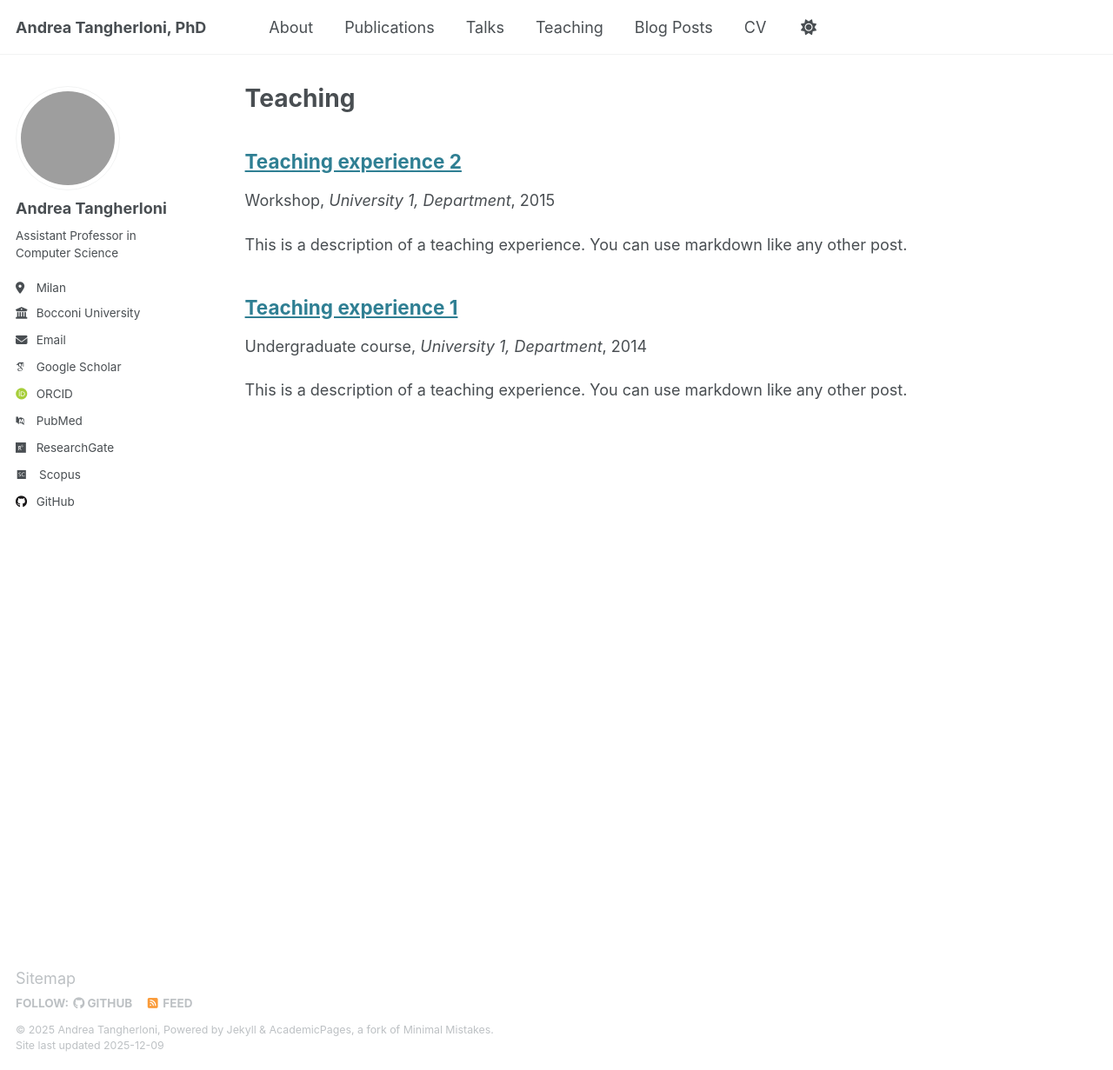
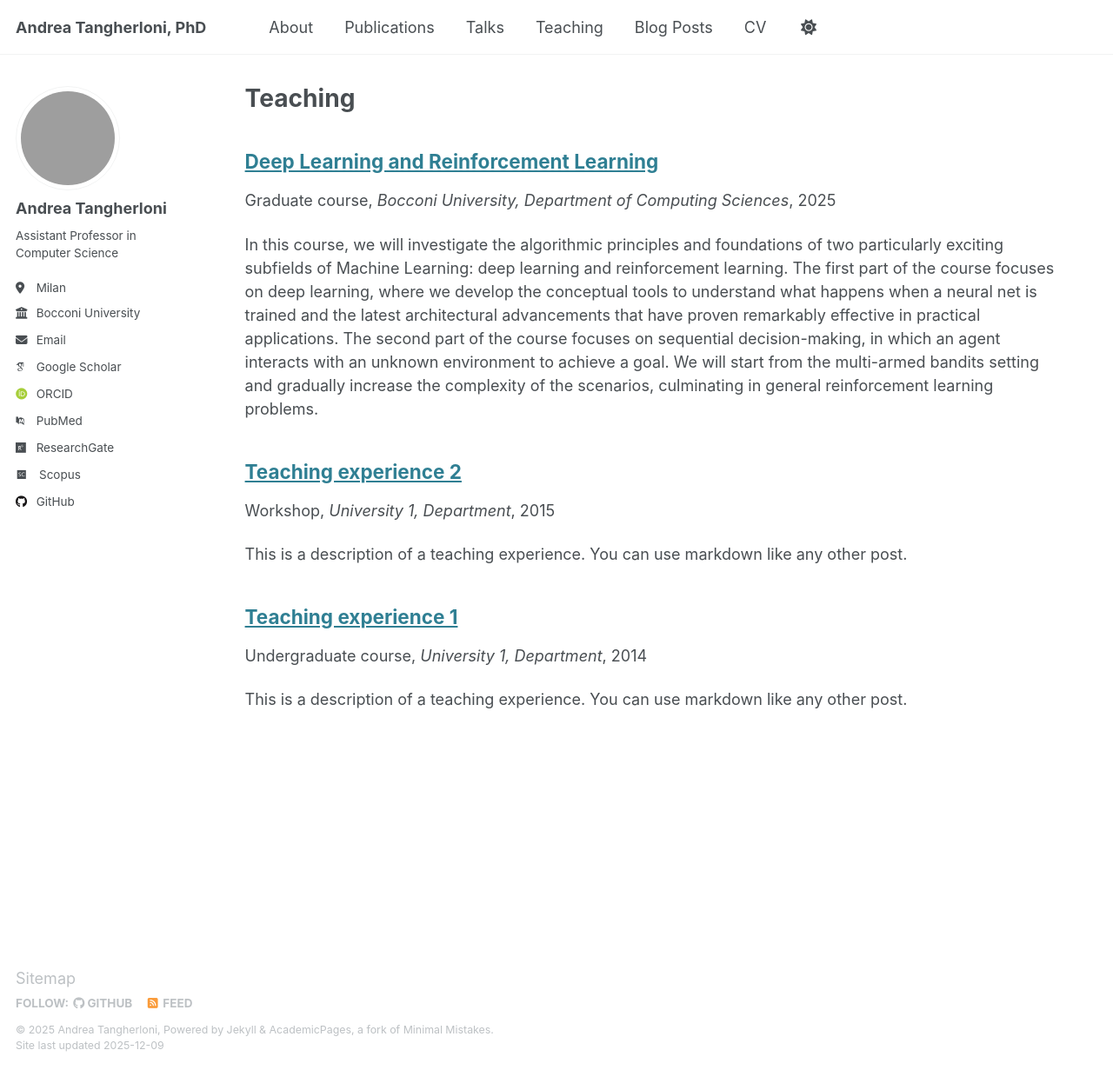
Before and after one commit to andreatangherloni/andreatangherloni.github.io, a Jekyll site: the page built from _pages/teaching.html, in a window 1280 px wide and 1231 px high. Shown: the whole window at 87% size. Built offline with Jekyll 4.4.1, drawn with Linux system fonts in a browser that asks for light colours; some web fonts are replaced.

Commit message:
working on teaching

```diff
--- /dev/null
+++ b/_teaching/DeepLearning-ReinforcementLearning.md
@@ -0,0 +1,11 @@
+---
+title: "Deep Learning and Reinforcement Learning"
+collection: teaching
+type: "Graduate course"
+permalink: /teaching/DeepLearning-ReinforcementLearning.md
+venue: "Bocconi University, Department of Computing Sciences"
+date: 09-12-2025
+location: "Milan, Italy"
+---
+
+In this course, we will investigate the algorithmic principles and foundations of two particularly exciting subfields of Machine Learning: deep learning and reinforcement learning. The first part of the course focuses on deep learning, where we develop the conceptual tools to understand what happens when a neural net is trained and the latest architectural advancements that have proven remarkably effective in practical applications. The second part of the course focuses on sequential decision-making, in which an agent interacts with an unknown environment to achieve a goal. We will start from the multi-armed bandits setting and gradually increase the complexity of the scenarios, culminating in general reinforcement learning problems.
```
Also changed, not shown: _pages/about.md (+1 -0 lines), _pages/cv.md (+3 -3 lines).
